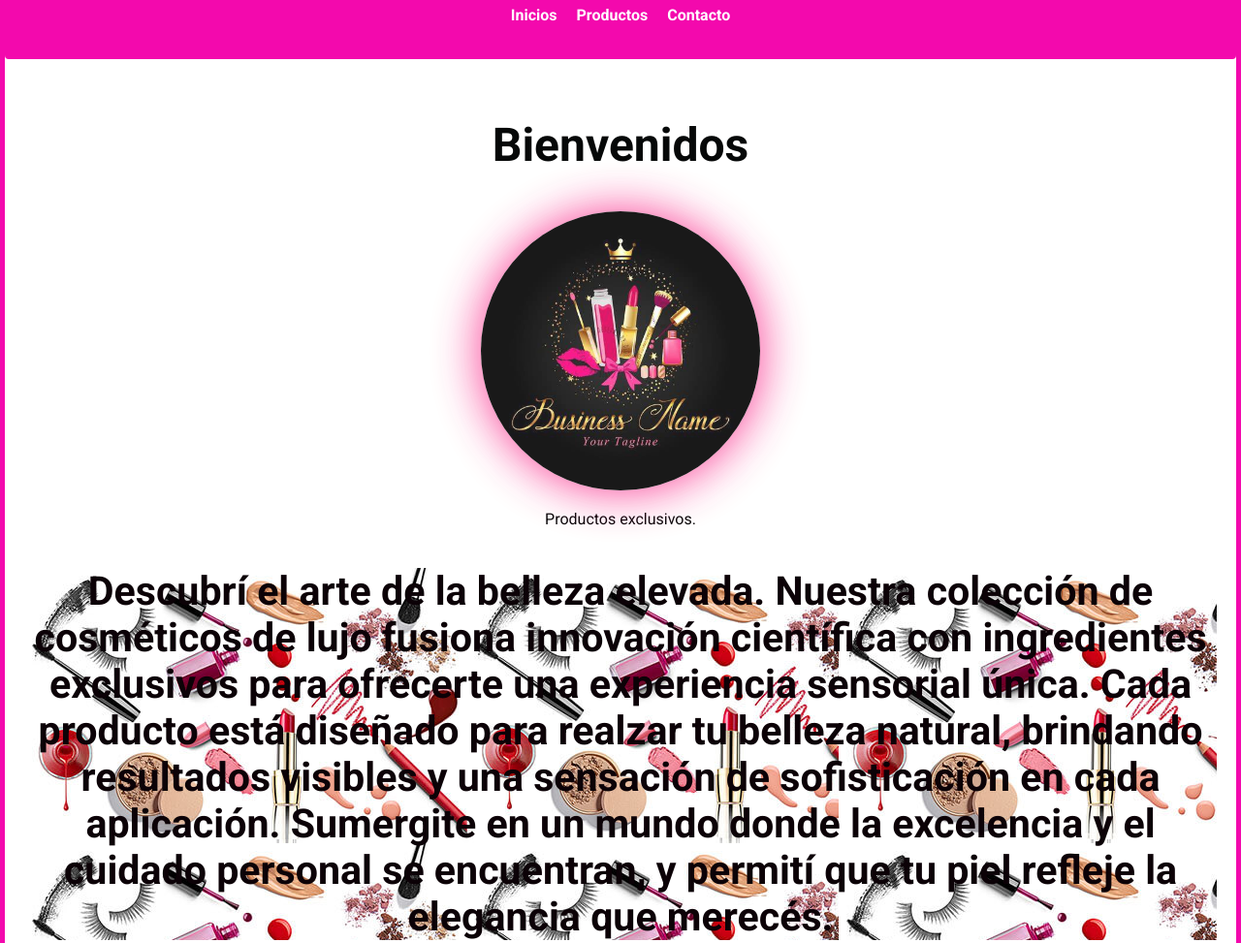
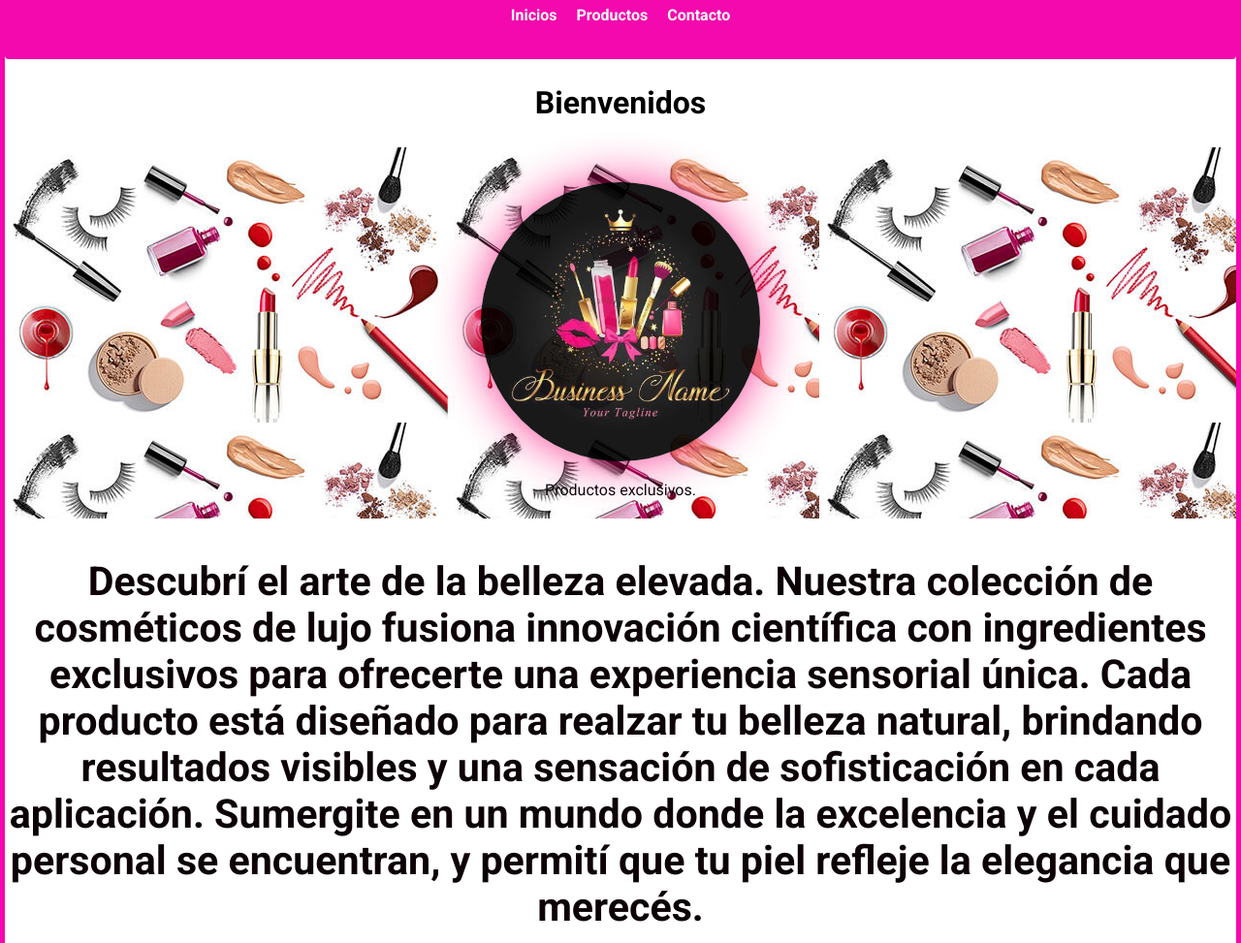
Before and after one commit to onvallejo35/pre_entrega, a plain HTML site: page index.html in a window 1280 px wide. Shown: the part 100-1073 px from the top of the page at 97% size. Drawn offline with Linux system fonts and the light colour scheme.

Commit message:
agregando mas estilos

```diff
--- a/css/style.css
+++ b/css/style.css
@@ -40,6 +40,7 @@ section {
   text-align: center;        /* Centra el texto */
   color: #060808;
   align-items: center;
+
 }
 
 figure img {
@@ -47,6 +48,7 @@ figure img {
     border-radius: 50%;
     opacity: 0.9;
     box-shadow: 0px 0px 50px rgba(247, 6, 118, 0.9);
+
 
 }
 
@@ -62,15 +64,22 @@ figure img {
 #inicio h2 {
     font-size: 3rem;
 }
+h2{
+    text-align: center;
+    font-size: 2rem;
 
-section h2{
-     font-size: 2rem;
+}
+
+
+#inicio{
+    background-image: url(/imagenes/portada\ final.jpg);
 }
 
 /* Cada tarjeta de producto */
 .producto {
   text-align: center;        /* Centra el contenido */
   box-shadow: 0 10px 20px rgba(247, 6, 118, 0.7);
+
 }
 
 /* Imágenes de los productos */
@@ -80,21 +89,27 @@ section h2{
   object-fit: cover;         /* Cubre el área sin deformarse */
 }
 
+
 .h3 {
     color: #0c0207;
     font-size: 2.2rem;
-    background-image: url(/imagenes/portada\ final.jpg);
+    justify-content: center;
+    text-align: center;
 }
 
 
+#contacto{
+    background-image: url(/imagenes/portada\ final.jpg);
+}
 
 /* Estilo para el formulario de contacto */
 form {
   display: flex;             /* Activa Flexbox */
   flex-direction: column;    /* Coloca los elementos en columna */
   gap: 10px;                 /* Espacio entre campos */
-  max-width: 400px;          /* Ancho máximo */
+  max-width: 500px;          /* Ancho máximo */
   margin: 0 auto;            /* Centrado horizontal */
+
 }
 
 /* Campos del formulario */
--- a/index.html
+++ b/index.html
@@ -26,18 +26,19 @@
   <!-- Contenido principal del sitio -->
   <main>
     <!-- Sección de bienvenida -->
+     <h2>Bienvenidos</h2> <!-- Título de la sección -->
     <section id="inicio">
-      <h2>Bienvenidos</h2> <!-- Título de la sección -->
+
       <figure>
       <img src="/imagenes/logo final.jpeg" alt="Imagen bienvenida"> <!-- Imagen decorativa -->
       </figure>
       <figcaption>Productos exclusivos.</figcaption> <!-- Texto introductorio -->
+      </section>
       <div class="h3">
         <h3>
             Descubrí el arte de la belleza elevada. Nuestra colección de cosméticos de lujo fusiona innovación científica con ingredientes exclusivos para ofrecerte una experiencia sensorial única. Cada producto está diseñado para realzar tu belleza natural, brindando resultados visibles y una sensación de sofisticación en cada aplicación. Sumergite en un mundo donde la excelencia y el cuidado personal se encuentran, y permití que tu piel refleje la elegancia que merecés.
         </h3>
       </div>
-    </section>
 
     <!-- Sección de productos -->
     <section id="productos">
```
